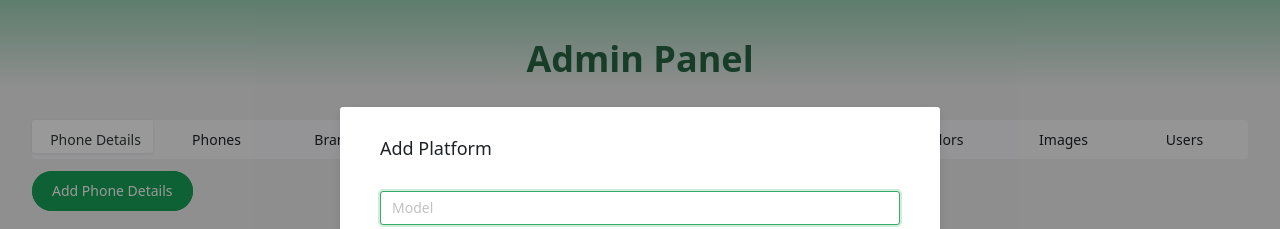
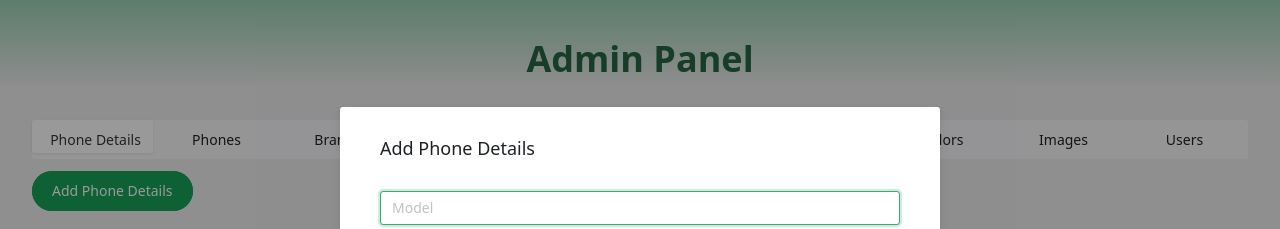
Before and after one commit to nostradamus01/UI, a Vue app: page / in a window 1280 px wide. Both pictures are taken after a click on the button "Add Phone Details". Shown: the top 229 px of the page. Built offline with nearby package versions, Linux system fonts and the light colour scheme.

Commit message:
add to...

```diff
--- a/src/components/tables/BrandsTable.vue
+++ b/src/components/tables/BrandsTable.vue
@@ -77,7 +77,7 @@ const name = ref('')
 
 <template>
   <n-modal v-model:show="showForm" :mask-closable="false">
-    <n-card style="width: 600px" title="Add Platform" :bordered="false" size="huge" role="dialog" aria-modal="true">
+    <n-card style="width: 600px" title="Add Brand" :bordered="false" size="huge" role="dialog" aria-modal="true">
       <n-space vertical>
         <n-input v-model:value="name" type="text" placeholder="Brand" />
       </n-space>
--- a/src/components/tables/ColorsTable.vue
+++ b/src/components/tables/ColorsTable.vue
@@ -81,7 +81,7 @@ const name = ref('')
 
 <template>
   <n-modal v-model:show="showForm" :mask-closable="false">
-    <n-card style="width: 600px" title="Add Platform" :bordered="false" size="huge" role="dialog" aria-modal="true">
+    <n-card style="width: 600px" title="Add Color" :bordered="false" size="huge" role="dialog" aria-modal="true">
       <n-space vertical>
         <n-input v-model:value="name" type="text" placeholder="Color" />
       </n-space>
--- a/src/components/tables/ImagesTable.vue
+++ b/src/components/tables/ImagesTable.vue
@@ -54,13 +54,14 @@ const images = reactive({
 })
 
 onMounted(async () => {
-  const response = await fetch('http://localhost:5169/api/Images/imageNames');
-  if (response.status !== 200) {
-    alert('error');
-  } else {
-    const data = await response.json();
-    images.names = data;
-  }
+    images.names = ['Picture1_7f77d8d2-70eb-4ad9-b92c-032bc71858ef.png']
+//   const response = await fetch('http://localhost:5169/api/Images/imageNames');
+//   if (response.status !== 200) {
+//     alert('error');
+//   } else {
+//     const data = await response.json();
+//     images.names = data;
+//   }
 });
 
 const url = import.meta.env.BASE_URL;
@@ -70,7 +71,7 @@ console.log(url);
 
 <template>
   <n-modal v-model:show="showForm" :mask-closable="false">
-    <n-card style="width: 600px" title="Add Platform" :bordered="false" size="huge" role="dialog" aria-modal="true">
+    <n-card style="width: 600px" title="Upload Image" :bordered="false" size="huge" role="dialog" aria-modal="true">
       <n-upload ref="uploadRef" :default-upload="false" multiple @change="handleChange" list-type="image-card">
         Click to upload image
       </n-upload>
@@ -81,12 +82,16 @@ console.log(url);
     </n-card>
   </n-modal>
   <n-button type="primary" @click="HandleAddClick" class="table-toolbar">
-    Upload Images
+    Upload Image
   </n-button>
-  <h1>Uploaded Images</h1>
+  <h1>Uploaded Image</h1>
   <div v-for="name in images.names" class="images-conatiner">
     <img :src="`${url}uploads/${name}`" alt="">
   </div>
 </template>
 
-<style></style>
+<style>
+    .images-conatiner{
+        display: flex;
+    }
+</style>
--- a/src/components/tables/OsesTable.vue
+++ b/src/components/tables/OsesTable.vue
@@ -78,7 +78,7 @@ const name = ref('')
 
 <template>
   <n-modal v-model:show="showForm" :mask-closable="false">
-    <n-card style="width: 600px" title="Add Platform" :bordered="false" size="huge" role="dialog" aria-modal="true">
+    <n-card style="width: 600px" title="Add OS" :bordered="false" size="huge" role="dialog" aria-modal="true">
       <n-space vertical>
         <n-input v-model:value="name.value" type="text" placeholder="Os" />
       </n-space>
@@ -89,7 +89,7 @@ const name = ref('')
     </n-card>
   </n-modal>
   <n-button type="primary" @click="HandleAddClick" class="table-toolbar">
-    Add Os
+    Add OS
   </n-button>
   <n-spin :show="isLoading">
     <n-data-table :columns="columns" :data="data" />
--- a/src/components/tables/PhoneDetailsTable.vue
+++ b/src/components/tables/PhoneDetailsTable.vue
@@ -134,7 +134,7 @@ const platform = reactive({
 
 <template>
   <n-modal v-model:show="showForm" :mask-closable="false">
-    <n-card style="width: 600px" title="Add Platform" :bordered="false" size="huge" role="dialog" aria-modal="true">
+    <n-card style="width: 600px" title="Add Phone Details" :bordered="false" size="huge" role="dialog" aria-modal="true">
       <n-space vertical>
         <n-input v-model:value="platform.model" type="text" placeholder="Model" />
         <n-input v-model:value="platform.releaseDate" type="text" placeholder="Release Date" />
--- a/src/components/tables/PhonesTable.vue
+++ b/src/components/tables/PhonesTable.vue
@@ -98,7 +98,7 @@ const platform = reactive({
 
 <template>
   <n-modal v-model:show="showForm" :mask-closable="false">
-    <n-card style="width: 600px" title="Add Platform" :bordered="false" size="huge" role="dialog" aria-modal="true">
+    <n-card style="width: 600px" title="Add Phone" :bordered="false" size="huge" role="dialog" aria-modal="true">
       <n-space vertical>
         <n-input v-model:value="platform.detailId" type="text" placeholder="Phone Detail Id" />
         <n-input v-model:value="platform.colorId" type="text" placeholder="Color Id" />
--- a/src/components/tables/RAMsTable.vue
+++ b/src/components/tables/RAMsTable.vue
@@ -77,7 +77,7 @@ const ram = ref('')
 
 <template>
   <n-modal v-model:show="showForm" :mask-closable="false">
-    <n-card style="width: 600px" title="Add Platform" :bordered="false" size="huge" role="dialog" aria-modal="true">
+    <n-card style="width: 600px" title="Add RAM" :bordered="false" size="huge" role="dialog" aria-modal="true">
       <n-space vertical>
         <n-input v-model:value="ram" type="text" placeholder="Ram" />
       </n-space>
--- a/src/components/tables/StoragesTable.vue
+++ b/src/components/tables/StoragesTable.vue
@@ -77,7 +77,7 @@ const storage = ref('')
 
 <template>
   <n-modal v-model:show="showForm" :mask-closable="false">
-    <n-card style="width: 600px" title="Add Platform" :bordered="false" size="huge" role="dialog" aria-modal="true">
+    <n-card style="width: 600px" title="Add Storage" :bordered="false" size="huge" role="dialog" aria-modal="true">
       <n-space vertical>
         <n-input v-model:value="storage" type="text" placeholder="Storages" />
       </n-space>
```
